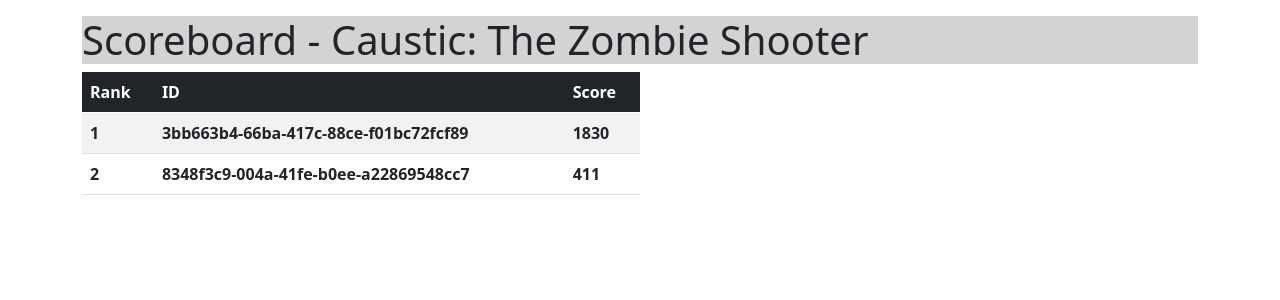
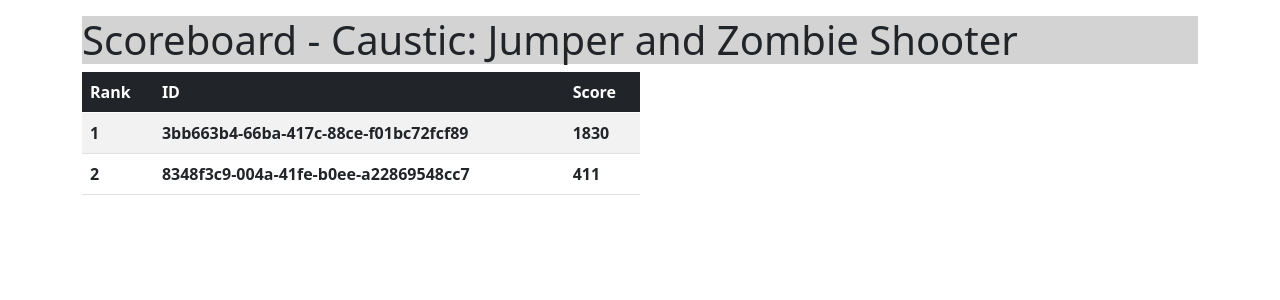
Before and after one commit to Summry/2515_pygame_project, a Flask app: page / in a window 1280 px wide. Shown: the top 300 px of the page. Run offline with Flask 2, Linux system fonts and the light colour scheme; lists and menus that the app fills with data are empty.

Commit message:
Changed the document and h1 title

```diff
--- a/templates/index.html
+++ b/templates/index.html
@@ -7,14 +7,14 @@
     <meta name="viewport" content="width=device-width, initial-scale=1.0">
     <link href="https://cdn.jsdelivr.net/npm/bootstrap@5.0.2/dist/css/bootstrap.min.css" rel="stylesheet"
         integrity="sha384-EVSTQN3/azprG1Anm3QDgpJLIm9Nao0Yz1ztcQTwFspd3yD65VohhpuuCOmLASjC" crossorigin="anonymous">
-    <title>Caustic: The Zombie Shooter</title>
+    <title>Caustic: Jumper and Zombie Shooter</title>
 </head>
 
 <body>
     <div class="container my-2 py-2">
         {% if scores|length > 0 %}
         <div class="title-header" style="background-color: lightgray;">
-            <h1>Scoreboard - Caustic: The Zombie Shooter</h1>
+            <h1>Scoreboard - Caustic: Jumper and Zombie Shooter</h1>
         </div>
         <table class="table table-striped table-hover" style="width: 50%;">
             <thead class="table-dark">
```
